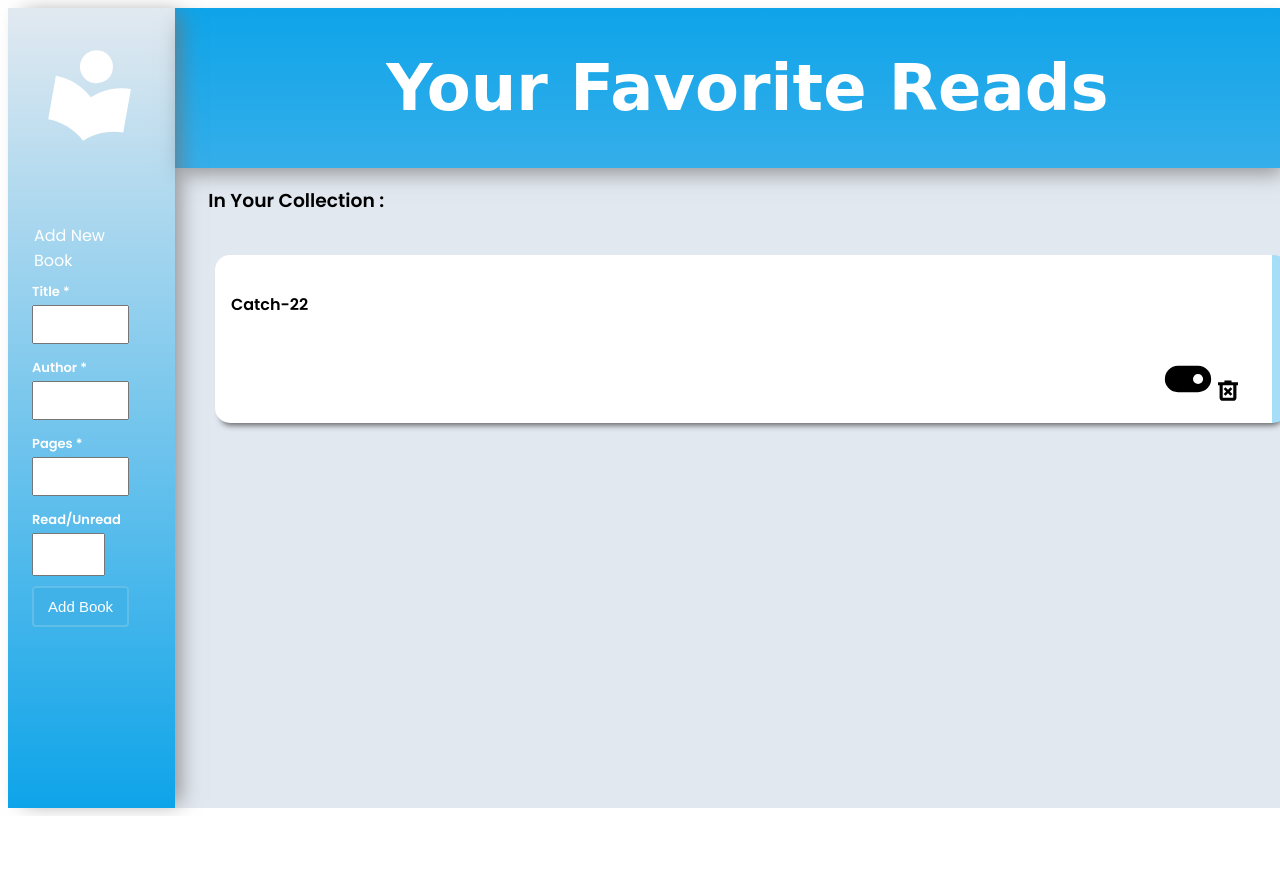
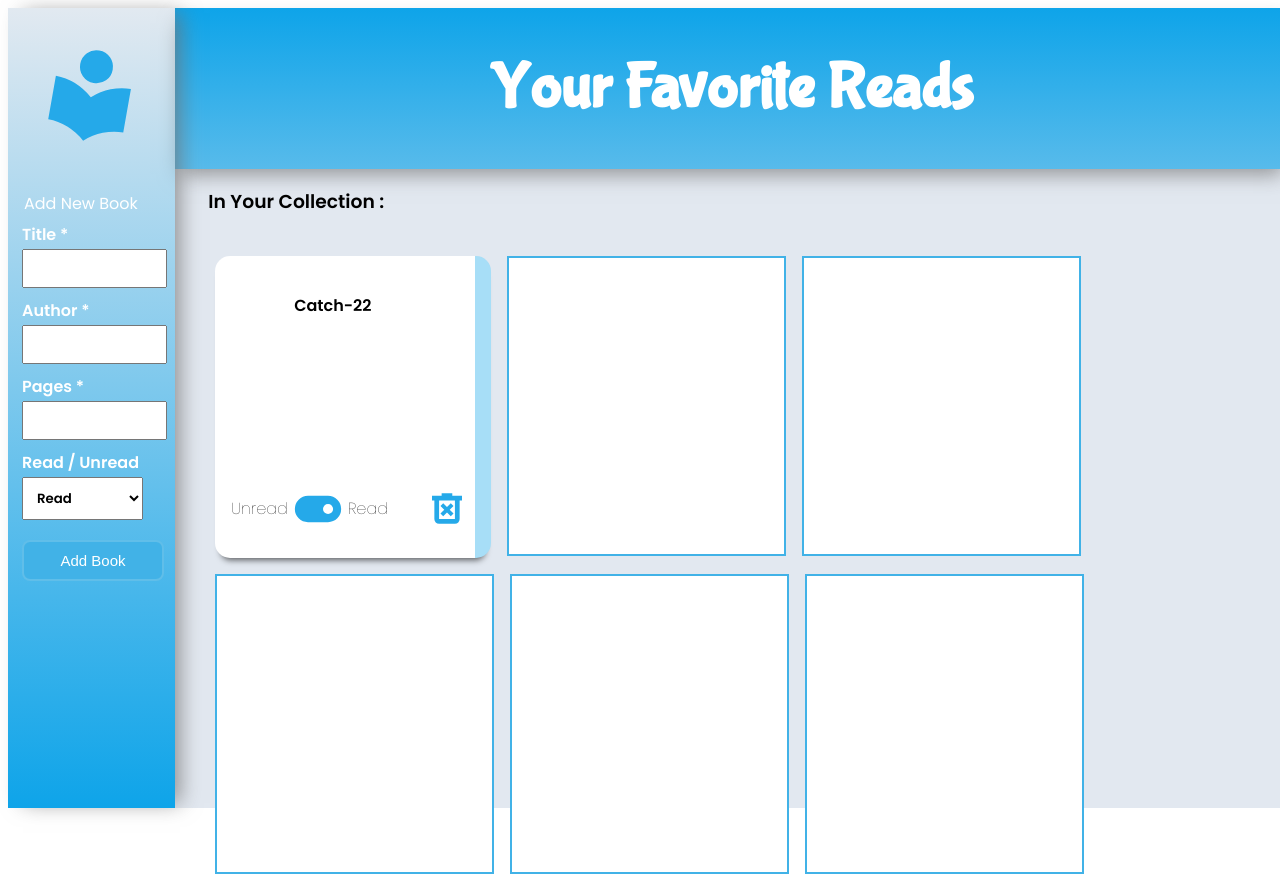
Before and after one commit to JustWaveThings/library, a plain HTML site: page index.html in a window 1280 px wide. Shown: the top 877 px of the page. Before the commit the page ends 816 px from the top, so only its background shows below. Drawn offline with Linux system fonts and the light colour scheme; a web font is replaced by a local one.

Commit message:
More work on layout with css-grid and flexbox

```diff
--- a/index.html
+++ b/index.html
@@ -32,10 +32,9 @@
                                 <label for="pages">Pages *</label> <input type="number" name="pages" id="pages" required>
                             </div>
                             <div class="form-control">
-                                <label for="read">Read/Unread </label> <select name="read" id="read">
-                                    <option value="select" selected>select</option>
-                                    <option value="read">read</option>
-                                    <option value="unread">unread</option>
+                                <label for="read">Read / Unread </label> <select name="read" id="read">
+                                    <option value="read"selected>Read</option>
+                                    <option value="unread">Unread</option>
                                 </select>
                             </div>
                             <input type="hidden" name="bookId" id="bookId" data-index-number="4">
@@ -57,12 +56,21 @@
             <ul class="proj-cont">
                 <li class="proj-item">
                     <h4 class="proj-title">Catch-22</h4>
-                    <div
-                    <div class="proj-actions">
-                            <img src="img/toggle_on_FILL1_wght700_GRAD0_opsz48.svg" alt="Read / Unread Toggle" class="read">
-                            <img src="img/delete_forever_FILL0_wght700_GRAD0_opsz24.svg" alt="Delete Book" class="delete">
+                    <div class="toggle-read">
+                        <p class="read-text-left">Unread</p><img src="img/toggle_on_FILL1_wght700_GRAD0_opsz48.svg" alt="Read / Unread Toggle" class="book-button read"><p class="read-text-right">Read</p>
                     </div>
+                    <img src="img/delete_forever_FILL0_wght700_GRAD0_opsz24.svg" alt="Delete Book" class="book-button delete">
                 </li>
+                <div class="dummy-containers"></div>
+                <div class="dummy-containers"></div>
+                <div class="dummy-containers"></div>
+                <div class="dummy-containers"></div>
+                <div class="dummy-containers"></div>
+                <div class="dummy-containers"></div>
+                <div class="dummy-containers"></div>
+                <div class="dummy-containers"></div>
+                <div class="dummy-containers"></div>
+
             </ul>
          </div>
     </div>
--- a/style.css
+++ b/style.css
@@ -1,4 +1,4 @@
-@import url('https://fonts.googleapis.com/css2?family=Knewave&family=Poppins:wght@100;300;400;600&display=swap');
+@import url('https://fonts.googleapis.com/css2?family=Bubblegum+Sans&family=Poppins:wght@100;300;400;600&display=swap');
 
 label,
 form-control input,
@@ -27,16 +27,11 @@ label,
 .dashboard {
     font-weight: 600;
     color: white;
-    max-width: 75%;
+    max-width: 85%;
 }
 
 legend {
     font-weight: 400;
-}
-
-.material-icon,
-.library-logo {
-    filter: invert(100%) sepia(100%) saturate(0%) hue-rotate(19deg) brightness(103%) contrast(101%);
 }
 
 h3.section {
@@ -57,9 +52,7 @@ p.tag-text {
     font-weight: 100;
 }
 
-.library-logo {
-    rotate: 10deg;
-}
+
 
 
 .container {
@@ -73,7 +66,7 @@ p.tag-text {
 .header {
     grid-area: 1 / 2;
     background-color: #0ea4e9a1;
-    background-image: linear-gradient( #0ea4e9, #35AEEA);
+    background-image: linear-gradient( #0ea4e9, #35aeea17);
     display: grid;
     grid-template-columns: 1fr;
     grid-template-rows: 1fr;
@@ -94,22 +87,22 @@ p.tag-text {
 
 
 
-
-
 .library-logo {
     justify-self: center;
     margin-top: 4em;
     scale: 200%;
+    rotate: 10deg;
+    fill-opacity: 1;
+    filter: invert(66%) sepia(72%) saturate(3690%) hue-rotate(168deg) brightness(98%) contrast(86%);
 }
 
 
 
 
 .title{
-    font-family: 'Knewave', cursive;
+    font-family: 'Bubblegum Sans', cursive;
     justify-self: center;
     color: white;
-    background: -webkit-linear-gradient(white);
     font-size: 4rem;
 }
 
@@ -127,11 +120,24 @@ p.tag-text {
     margin-left: 3%;
 }
 
+.proj-cont {
+    display: flex;
+    flex-wrap: wrap;
+    gap: 1rem;
+
+}
+
+.dummy-containers {
+    width: 275px;
+    height: 296px;
+    background-color: white;
+    border: 2px solid  #41b2e7;
+}
 
 .proj-item {
     display: grid;
-    grid-template-columns: 1fr;
-    grid-template-rows: min-content auto min-content;
+    grid-template-columns: 1fr 1fr;
+    grid-template-rows: 1fr 1fr 1fr 1fr;
     background-color: #fff;
     padding: 1em;
     border-radius: 15px;
@@ -139,33 +145,56 @@ p.tag-text {
     box-shadow: 0 8px 6px -6px rgba(0, 0, 0, 0.617);
 }
 
-.proj-actions {
-    justify-self: end;
-    padding: 1em 1em 0em 1em;
+.toggle-read {
+    grid-row: 4;
+    grid-column: 1/3;
+    display: grid;
+    grid-template-columns: 1fr 1fr 1fr .5fr;
+    grid-template-rows: 1fr;
+    justify-content: center;
+    align-items: center;
+    gap: .1rem;
 }
 
+.read-text-left {
+    grid-row: 1/2;
+    grid-column: 1/2;
 
-
-h1 {
-    margin-left: .5em;
+}
+.read-text-right {
+    grid-row: 1;
+    grid-column: 3/4;
 }
 
+.read {
+    grid-row:  1;
+    grid-column: 2;
+    justify-self: center;
+    filter: invert(66%) sepia(72%) saturate(3690%) hue-rotate(168deg) brightness(98%) contrast(86%);
 
+}
 
+.delete {
+    grid-row: 4;
+    grid-column: 4;
+    align-self: center;
+    scale: 150%;
+    filter: invert(66%) sepia(72%) saturate(3690%) hue-rotate(168deg) brightness(98%) contrast(86%);
+}
+
+.proj-title {
+    grid-column: 1/3;
+    justify-self: center;
+}
 
 li {
     list-style: none;
 }
 
-
-
-
-
 .button:hover,
 .nav:hover {
     transform: scale(95%);
 }
-
 
 .sm-material-icon:hover {
     transform: scale(150%);
@@ -177,38 +206,35 @@ from the form css  */
 
 fieldset {
     border: 0;
+    width: 100%;
 }
 
+.book-form {
+    width: 100%;
+}
 
 .form-container {
     margin-top: 50%;
-    padding: 40px 10px;
     width: 100%;
-    max-width: 100%;
 
 }
 
-.form-control {
-    margin-bottom: 10px;
-
-}
-
+.form-control,
 .form-control-2 {
     margin-bottom: 10px;
 }
 
 .form-control label {
-    font-weight: bold;
-    font-size: 13px;
+    font-size: 1em;
 }
 
 .form-control input,
 .form-control select,
 .form-control textarea {
     margin-top: 2px;
-    width: 80%;
+    width: 100%;
     padding: 10px;
-
+    color: black;
 }
 
 .btn {
@@ -217,10 +243,11 @@ fieldset {
     background-color: #41b2e7;
     color: #fff;
     font-size: 15px;
-    border-radius: 4px;
+    border-radius: 8px;
     border: 2px solid #89cbea6e;
     cursor: pointer;
     transition: all 0.5s ease-in-out;
+    margin-top: 10px;
 }
 
 .btn:focus {
```
